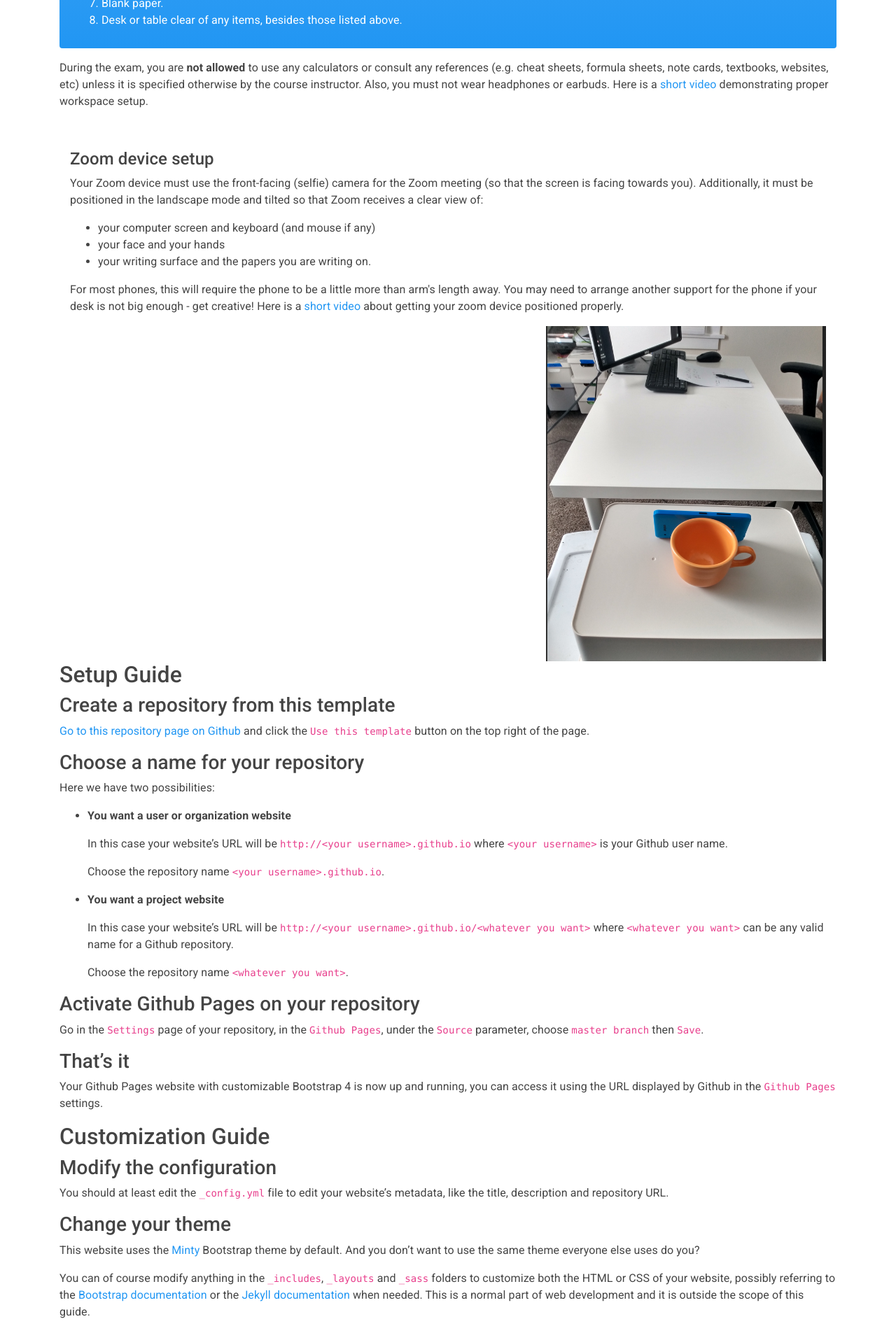
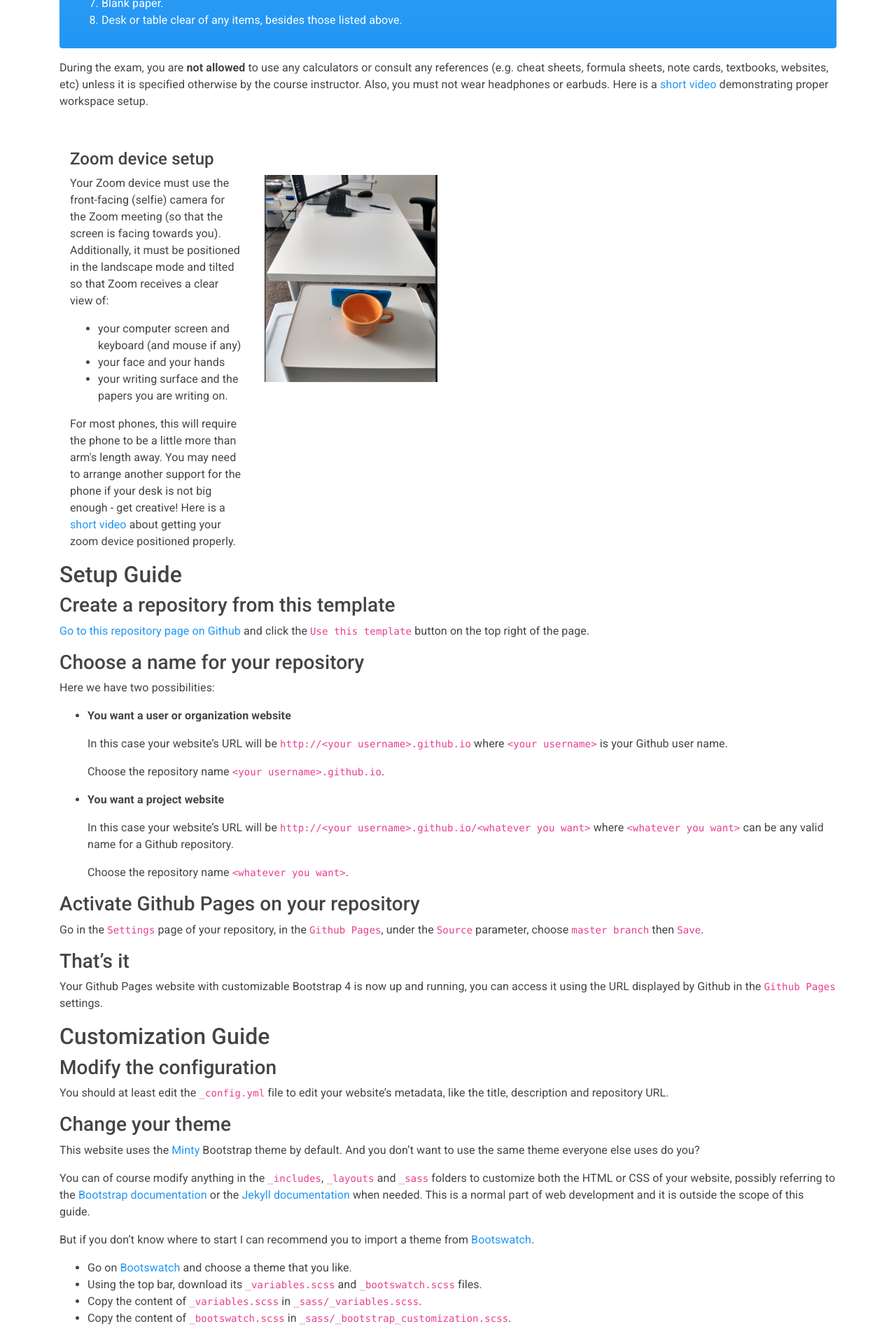
Before and after one commit to ub-math/exam_guides, a Jekyll site: the page built from docs/index.md, in a window 1280 px wide. Shown: the part 1902-3807 px from the top of the page at 70% size. Built offline with Jekyll 4.4.1, drawn with Linux system fonts in a browser that asks for light colours.

Commit message:
Update index.md

```diff
--- a/docs/index.md
+++ b/docs/index.md
@@ -112,7 +112,7 @@ demonstrating proper workspace setup.
 <div class="container">
     <h4>Zoom device setup</h4>
     <div class="row">
-        <div class="col-md-12">
+        <div class="col-md-3">
             <p>Your Zoom device must use the front-facing (selfie) camera for the Zoom meeting (so that the screen is facing towards you).
             Additionally, it must be positioned in the landscape mode and tilted so that Zoom receives a clear view of:
 
@@ -126,10 +126,10 @@ demonstrating proper workspace setup.
             for the phone if your desk is not big enough - get creative!
             Here is a <a href="https://ub.hosted.panopto.com/Panopto/Pages/Viewer.aspx?id=2e9ae623-b962-4c9a-a2cb-ac5b0149db4c"  target="_blank">short video</a>
             about getting your zoom device positioned properly.</p>
-        </div>
-        <div class="col-md-12">
+      </div>
+      <div class="col-md-3">
         <img style='float:right;width:400px; margin-left:20px;' src="./assets/images/phone_setup.png" />
-        </div>
+      </div>
     </div>
 </div>
 
```
